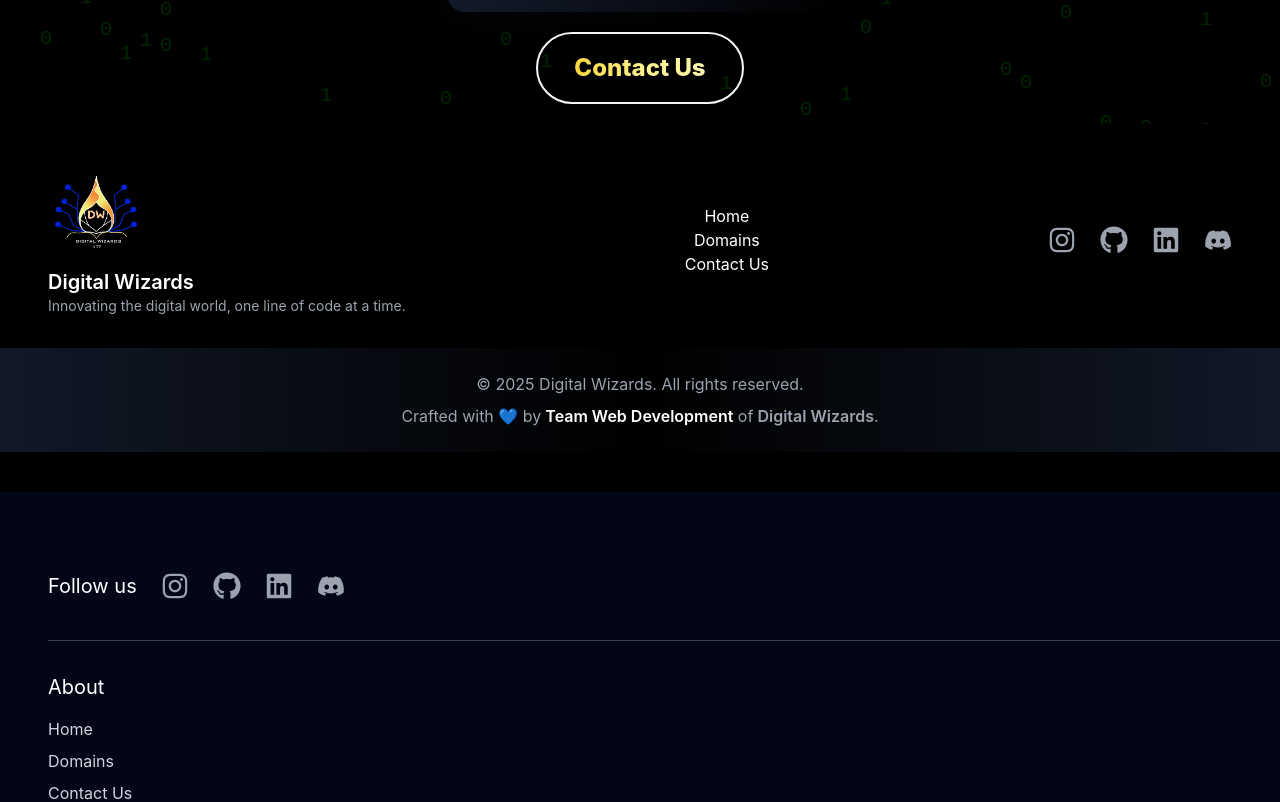
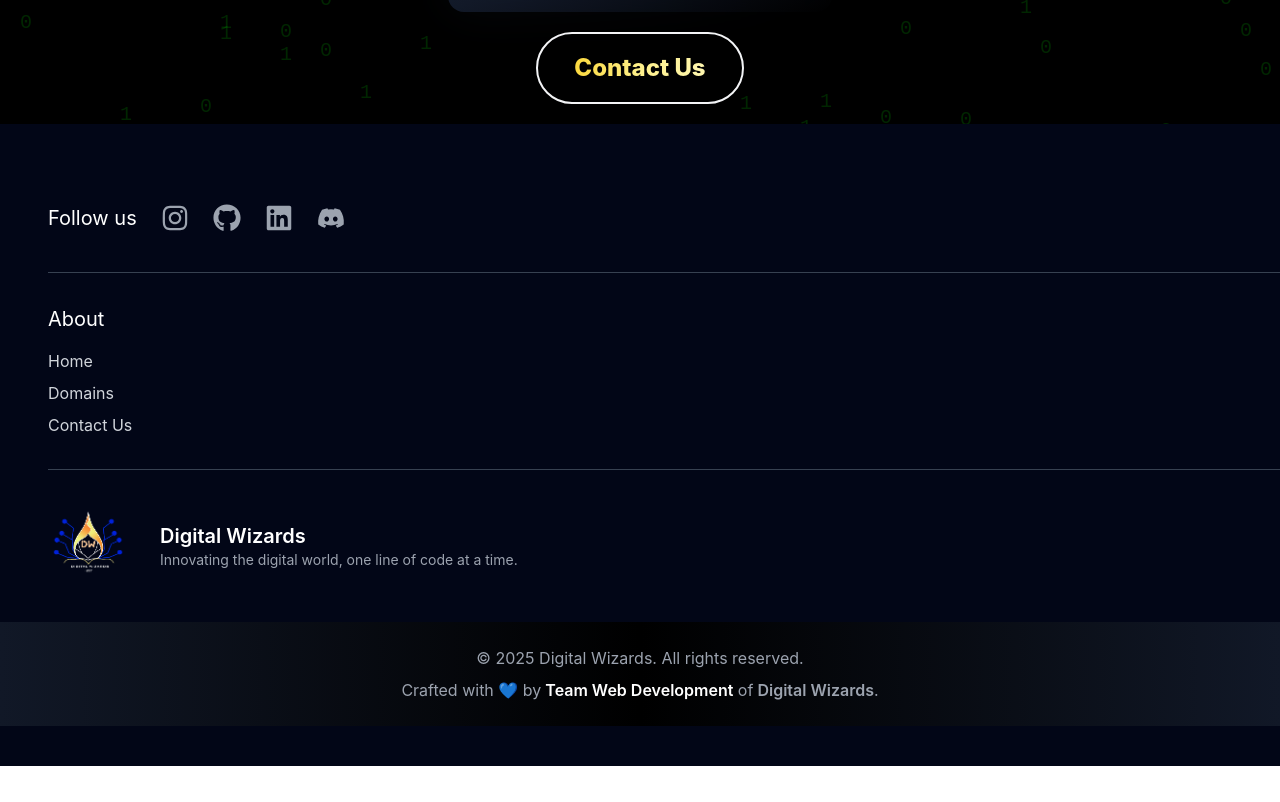
Before and after one commit to codeclubiittp/Digital-Wizards-Website, a React (Create React App) app: page / in a window 1280 px wide. Shown: the part 5860-6662 px from the top of the page. After the commit the page ends 6626 px from the top, so only its background shows below. Built offline with nearby package versions, Linux system fonts and the light colour scheme.

Commit message:
refactor: Remove previous footer section from page

```diff
--- a/src/components/Footer.jsx
+++ b/src/components/Footer.jsx
@@ -4,116 +4,7 @@ import { FaInstagram, FaGithub, FaLinkedin, FaDiscord } from 'react-icons/fa'; /
 
 function Footer() {
   return (
-    <div><footer className="bg-black text-white py-10">
-      {/* Main container for footer content */}
-      <div className="max-w-screen-xl mx-auto px-6 sm:px-12 flex flex-col sm:flex-row justify-between items-start sm:items-center space-y-8 sm:space-y-0">
 
-        {/* Left Section - Logo, Title, and Tagline */}
-        <div className="flex flex-col items-center sm:items-start w-full sm:w-auto">
-          {/* Logo */}
-          <div className="w-24 h-24 rounded-full mb-4 sm:mb-2">
-            <img
-              src="/images/domainLogos/DW_darkmode.png" // Logo image source
-              alt="Logo" // Alt text for accessibility
-              className="h-24 w-auto" // Styling for the logo
-            />
-          </div>
-          {/* Title */}
-          <p className="text-lg sm:text-xl font-semibold text-center sm:text-left">Digital Wizards</p>
-          {/* Tagline */}
-          <p className="text-sm text-gray-400 text-center sm:text-left">Innovating the digital world, one line of code at a time.</p>
-        </div>
-
-        {/* Right Section - Links (Home, Domains, Contact Us) */}
-        <div className="flex flex-col items-center space-y-6 sm:space-y-0 sm:space-x-8 sm:flex-row w-full sm:w-auto">
-          <ul className="space-y-2 sm:space-y-0 text-center">
-            {/* Home Link */}
-            <li>
-              <Link to="/" className="hover:text-gray-400 cursor-pointer">
-                Home
-              </Link>
-            </li>
-            {/* Domains Link */}
-            <li>
-              <Link to="/domains" className="hover:text-gray-400 cursor-pointer">
-                Domains
-              </Link>
-            </li>
-            {/* Contact Us Link */}
-            <li>
-              <Link to="/contact" className="hover:text-gray-400 cursor-pointer">
-                Contact Us
-              </Link>
-            </li>
-          </ul>
-        </div>
-
-        {/* Middle Section - Social Links */}
-        <div className="flex flex-col sm:flex-row items-center sm:items-center justify-center sm:justify-start space-y-6 sm:space-y-0 sm:space-x-8 w-full sm:w-auto">
-          {/* Social Media Icons */}
-          <ul className="flex space-x-6 justify-center sm:justify-start">
-            {/* Instagram Icon */}
-            <li>
-              <a
-                href="https://www.instagram.com/digitalwizardsiitt/" // Instagram link
-                target="_blank"
-                rel="noopener noreferrer"
-                className="text-gray-400 hover:text-pink-500 transition duration-300"
-              >
-                <FaInstagram size={28} /> {/* Instagram icon */}
-              </a>
-            </li>
-            {/* GitHub Icon */}
-            <li>
-              <a
-                href="https://github.com/codeclubiittp" // GitHub link
-                target="_blank"
-                rel="noopener noreferrer"
-                className="text-gray-400 hover:text-gray-500 transition duration-300"
-              >
-                <FaGithub size={28} /> {/* GitHub icon */}
-              </a>
-            </li>
-            {/* LinkedIn Icon */}
-            <li>
-              <a
-                href="https://www.linkedin.com/company/digital-wizards-iitt" // LinkedIn link
-                target="_blank"
-                rel="noopener noreferrer"
-                className="text-gray-400 hover:text-blue-500 transition duration-300"
-              >
-                <FaLinkedin size={28} /> {/* LinkedIn icon */}
-              </a>
-            </li>
-            {/* Discord Icon */}
-            <li>
-              <a
-                href="https://discord.gg/XmMxm6qd" // Discord link
-                target="_blank"
-                rel="noopener noreferrer"
-                className="text-gray-400 hover:text-blue-500 transition duration-300"
-              >
-                <FaDiscord size={28} /> {/* Discord icon */}
-              </a>
-            </li>
-          </ul>
-        </div>
-      </div>
-
-      {/* Bottom Section - Copyright and Credits */}
-      <div className="w-full bg-gradient-to-r from-gray-900 via-black to-gray-900 text-center py-6 mt-8">
-        {/* Copyright Notice */}
-        <p className=" text-sm sm:text-base text-gray-400">
-          &copy; {new Date().getFullYear()} Digital Wizards. All rights reserved.
-        </p>
-        {/* Credits */}
-        <p className="text-sm sm:text-base text-gray-400 mt-2">
-          Crafted with <span className="text-neon-blue">💙</span> by
-          <span className="font-semibold text-white"> Team Web Development</span> of
-          <span className="font-semibold text-neon-blue"> Digital Wizards</span>.
-        </p>
-      </div>
-    </footer>
     <footer className='bg-slate-950 text-white py-10'>
       {/* Main Footer Content */}
     <div className="max-w-screen-xl mx-auto px-6 sm:px-12 flex flex-col sm:flex-col justify-between items-start sm:items-start space-y-8 sm:space-y-0">
@@ -229,7 +120,7 @@ function Footer() {
       </div>
 
     </footer>
-    </div>
+
 
   );
 }
```
